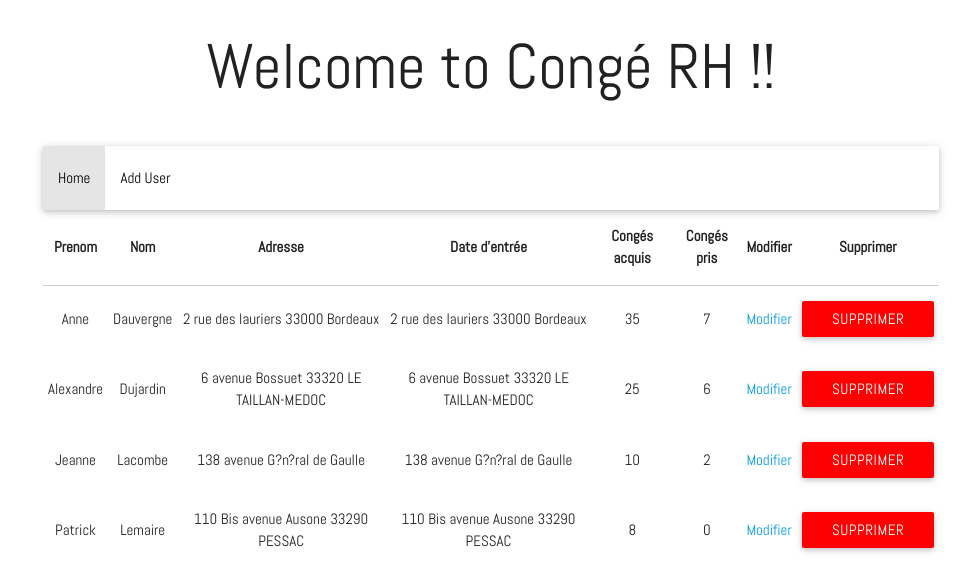
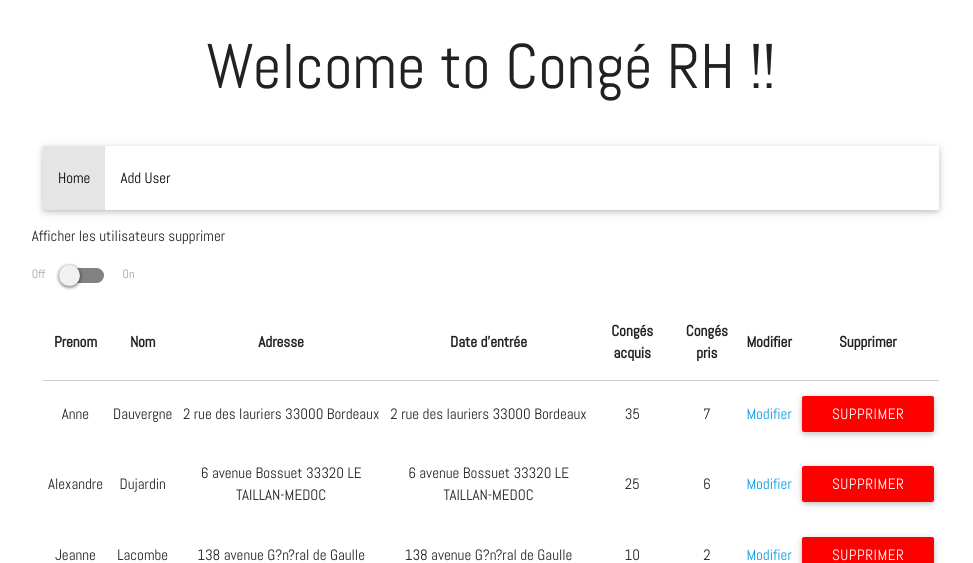
Before and after one commit to isma91/conge-rh, a PHP site: page /view/index.php in a window 1280 px wide. Shown: the top 563 px of the page, without its empty margins (149-1122 px from the left). Run offline with PHP 8.4, Linux system fonts and the light colour scheme; data comes from the database, SQL or seed files in the repository.

Commit message:
adding the switch to display deleted user

```diff
--- a/v5/view/index.php
+++ b/v5/view/index.php
@@ -29,6 +29,17 @@
 <div class="failed" id="error"></div>
 <div class="success" id="success"></div>
 <div class="container">
+    <div class="row">
+        <p>Afficher les utilisateurs supprimer</p>
+        <div class="switch">
+            <label>
+            Off
+                <input type="checkbox" id="switch" name="switch">
+                <span class="lever"></span>
+            On
+            </label>
+        </div>
+    </div>
     <table class="highlight centered">
         <thead>
             <tr>
```
